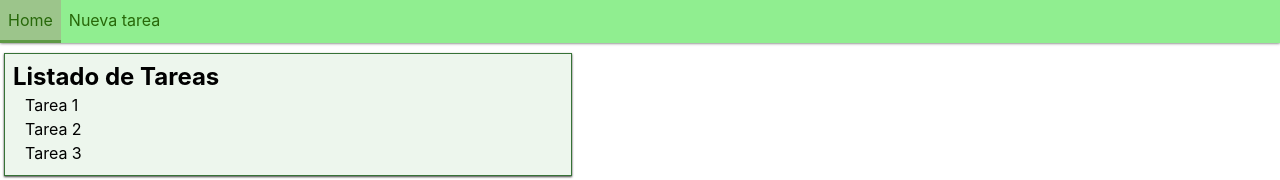
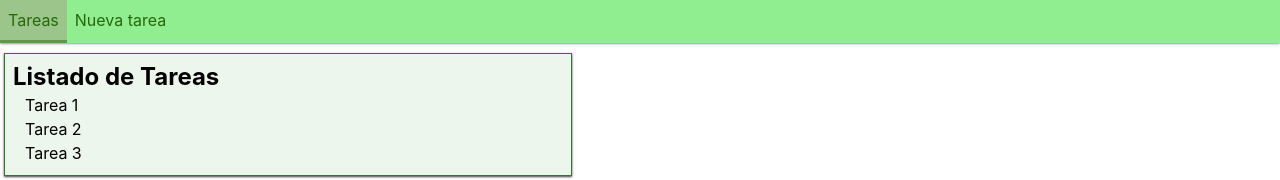
Before and after one commit to Ferdr0id8080/crud-tasks, a React (Create React App) app: page / in a window 1280 px wide. Shown: the top 180 px of the page. Built offline with nearby package versions, Linux system fonts and the light colour scheme.

Commit message:
agregados los enlaces del toolbar como enlaces de react-router

```diff
--- a/src/components/Toolbar/Toolbar.js
+++ b/src/components/Toolbar/Toolbar.js
@@ -1,4 +1,5 @@
 import React from 'react'
+import { Link } from 'react-router-dom'
 
 import styles from './Toolbar.module.css'
 
@@ -11,8 +12,8 @@ const toolbar = props => {
     return (
         <div className={styles.Toolbar}>
             <ul className={styles.Nav}>
-                <li className={st.join(' ')}><a href="#">Home</a></li>
-                <li className={st.join(' ')}><a href="#">Nueva tarea</a></li>
+                <li className={st.join(' ')}><Link to='/'>Tareas</Link></li>
+                <li className={st.join(' ')}><Link to="/new">Nueva tarea</Link></li>
             </ul>
         </div>
     )
```
